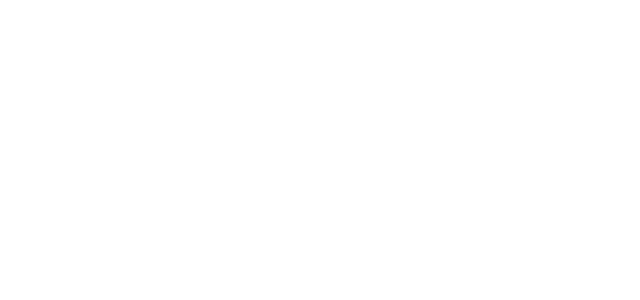
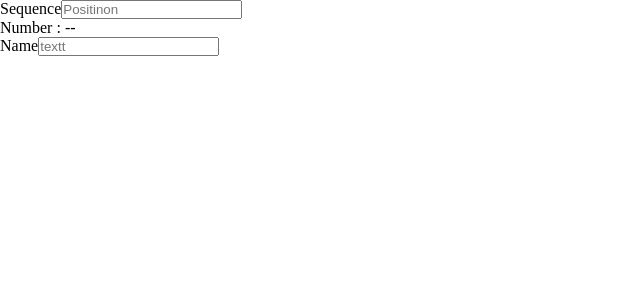
Before and after one commit to ITACHI1117/trying-react-again, a React (Create React App) app: page /memo in a window 1280 px wide. Before the commit this address had no page. Shown: the top 300 px of the page, without its empty margins (0-640 px from the left). Built offline with nearby package versions, Linux system fonts and the light colour scheme.

Commit message:
learnt useMemo

```diff
--- a/src/App.js
+++ b/src/App.js
@@ -5,6 +5,7 @@
 import TJournal from "./pages/TJournal";
 import Joker from "./pages/Joker";
 import UseCallback from "./components/Hooks/UseCallback";
+import UseMemo from "./components/Hooks/UseMemo";
 
 function App() {
   return (
@@ -14,7 +15,8 @@
         <Route path="/airbnb" element={<Airbnb />} />
         <Route path="/tjournal" element={<TJournal />} />
         <Route path="/joker" element={<Joker />} />
-        <Route path="/hooks" element={<UseCallback />} />
+        <Route path="/callback" element={<UseCallback />} />
+        <Route path="/memo" element={<UseMemo />} />
       </Routes>
     </Router>
   );
--- /dev/null
+++ b/src/components/Hooks/UseMemo.jsx
@@ -0,0 +1,42 @@
+import React, { useState, useEffect, useMemo, useCallback } from "react";
+
+function UseMemo() {
+  const [userNumber, setUserNumber] = useState("");
+  const [randomInput, setRandomInput] = useState("");
+
+  const fib = useCallback((n) => {
+    return n <= 1 ? n : fib(n - 1) + fib(n - 2);
+  }, []);
+
+  const fibNumber = useMemo(() => fib(userNumber), [userNumber, fib]);
+
+  useEffect(() => {
+    console.log("New NUmber");
+  }, [fibNumber]);
+
+  return (
+    <div>
+      <label>Sequence</label>
+      <input
+        type="number"
+        name=""
+        value={userNumber}
+        placeholder="Positinon"
+        onChange={(e) => setUserNumber(e.target.value)}
+      />
+      <p>Number : {fibNumber || "--"}</p>
+      <label>Name</label>
+
+      <input
+        type="text"
+        name=""
+        value={randomInput}
+        placeholder="textt"
+        onChange={(e) => setRandomInput(e.target.value)}
+      />
+      <p>{randomInput}</p>
+    </div>
+  );
+}
+
+export default UseMemo;
```
